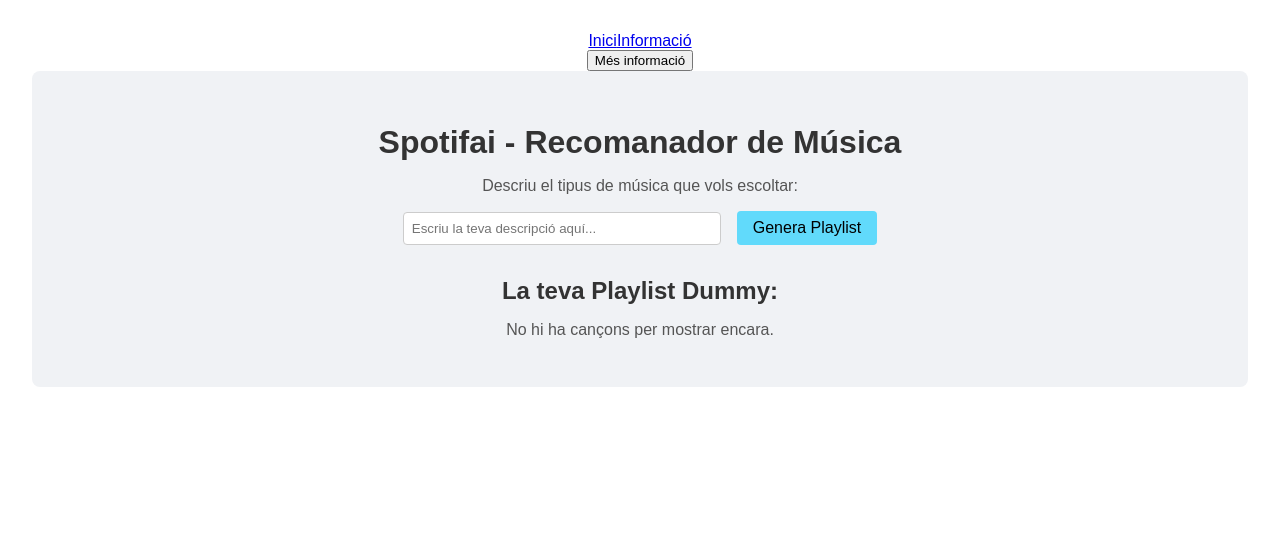
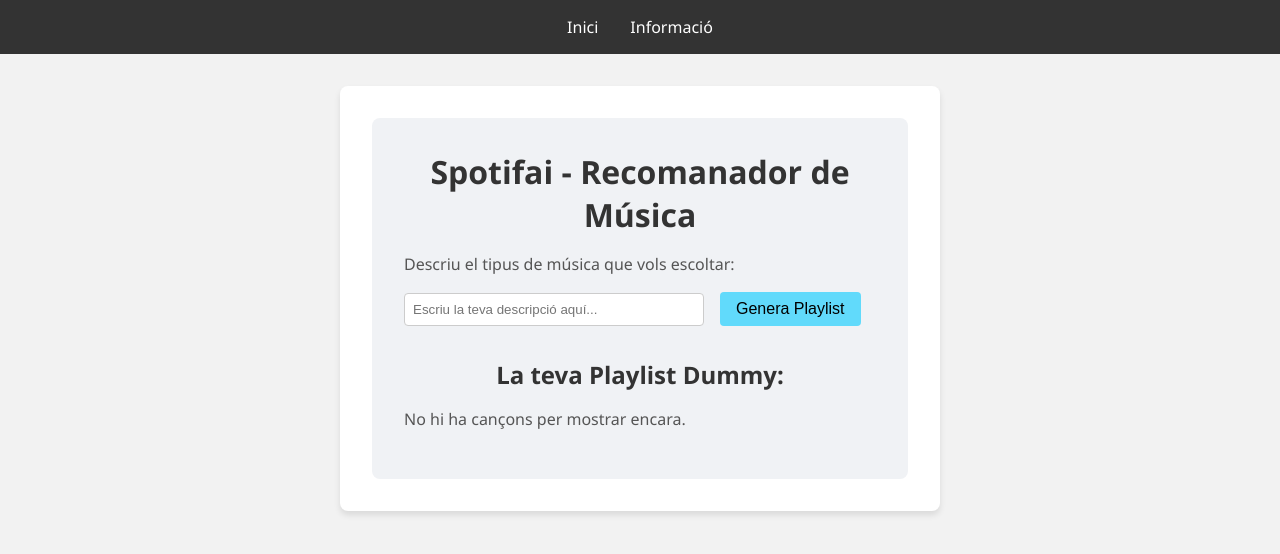
Before and after one commit to spotifai-tfg/frontend-skeleton, a React (Create React App) app: page / in a window 1280 px wide. Shown: the top 554 px of the page. Built offline with nearby package versions, Linux system fonts and the light colour scheme.

Commit message:
feat: added top bar and removed unnecessary button

```diff
--- a/src/App.js
+++ b/src/App.js
@@ -1,23 +1,24 @@
 import React from "react";
-import { Routes, Route, Link, useNavigate } from "react-router-dom";
+import { Routes, Route, Link } from "react-router-dom";
 import Home from "./Home/Home";
 import Info from "./Info/Info";
-import "./App.css";
+import "./index.css"; // o "./App.css" si ho has posat allí
 
 function App() {
-  const navigate = useNavigate();
-
   return (
     <div className="App">
       <nav>
-        <Link to="/" className="navLink">Inici</Link>
-        <Link to="/info" className="navLink">Informació</Link>
+        <Link to="/">Inici</Link>
+        <Link to="/info">Informació</Link>
       </nav>
-      <button onClick={() => navigate("/info")}>Més informació</button>
-      <Routes>
-        <Route path="/" element={<Home />} />
-        <Route path="/info" element={<Info />} />
-      </Routes>
+
+      {/* Contenidor on es carregaran les "pàgines" */}
+      <div className="mainContainer">
+        <Routes>
+          <Route path="/" element={<Home />} />
+          <Route path="/info" element={<Info />} />
+        </Routes>
+      </div>
     </div>
   );
 }
--- a/src/index.css
+++ b/src/index.css
@@ -1,13 +1,123 @@
-body {
+/* index.css */
+
+/* RESET i estil global bàsic */
+* {
+  box-sizing: border-box;
   margin: 0;
-  font-family: -apple-system, BlinkMacSystemFont, 'Segoe UI', 'Roboto', 'Oxygen',
-    'Ubuntu', 'Cantarell', 'Fira Sans', 'Droid Sans', 'Helvetica Neue',
-    sans-serif;
-  -webkit-font-smoothing: antialiased;
-  -moz-osx-font-smoothing: grayscale;
+  padding: 0;
 }
 
-code {
-  font-family: source-code-pro, Menlo, Monaco, Consolas, 'Courier New',
-    monospace;
+body, html, #root {
+  height: 100%;
+  font-family: 'Segoe UI', Tahoma, Geneva, Verdana, sans-serif;
+  background-color: #f2f2f2;
 }
+
+/* Contenidor general de l'app */
+.App {
+  display: flex;
+  flex-direction: column;
+  min-height: 100vh;
+}
+
+/* Barra de navegació */
+nav {
+  background-color: #333;
+  padding: 1rem;
+  text-align: center;
+}
+
+nav a {
+  color: #fff;
+  margin: 0 1rem;
+  text-decoration: none;
+  font-weight: 500;
+}
+
+nav a:hover {
+  text-decoration: underline;
+}
+
+/* Botó per a "Més informació" que tens a App.js */
+.infoButton {
+  background-color: #007BFF;
+  color: #fff;
+  border: none;
+  border-radius: 4px;
+  padding: 0.5rem 1rem;
+  margin: 1rem auto;
+  display: block; /* per centrar-lo fàcilment */
+  cursor: pointer;
+  transition: background-color 0.3s ease;
+}
+
+.infoButton:hover {
+  background-color: #0056b3;
+}
+
+/* Contenidor principal per a cada pàgina (Home, Info...) */
+.mainContainer {
+  width: 100%;
+  max-width: 600px;
+  margin: 2rem auto;
+  background-color: #fff;
+  border-radius: 8px;
+  padding: 2rem;
+  box-shadow: 0 4px 6px rgba(0,0,0,0.1);
+}
+
+/* Titols */
+.mainContainer h1, .mainContainer h2 {
+  margin-bottom: 1rem;
+  color: #333;
+  text-align: center;
+}
+
+/* Text normal */
+.mainContainer p {
+  margin-bottom: 1rem;
+  color: #555;
+  line-height: 1.5;
+}
+
+/* Inputs i botons dins la pàgina principal (Home) */
+.mainContainer input {
+  padding: 0.5rem;
+  width: 280px;
+  margin-right: 1rem;
+  border: 1px solid #ccc;
+  border-radius: 4px;
+}
+
+.mainContainer button {
+  padding: 0.5rem 1rem;
+  font-size: 1rem;
+  background-color: #61dafb;
+  border: none;
+  border-radius: 4px;
+  cursor: pointer;
+  transition: background-color 0.3s ease;
+}
+
+.mainContainer button:hover {
+  background-color: #21a1f1;
+}
+
+/* Llista de cançons */
+.playlist {
+  margin-top: 2rem;
+  text-align: left; /* Perquè la llista aparegui alineada a l'esquerra */
+}
+
+.playlist ul {
+  list-style-type: none;
+  padding: 0;
+}
+
+.playlist li {
+  background-color: #f8f8f8;
+  margin: 0.5rem 0;
+  padding: 0.5rem;
+  border-radius: 4px;
+  box-shadow: 0 1px 3px rgba(0, 0, 0, 0.1);
+}
```
